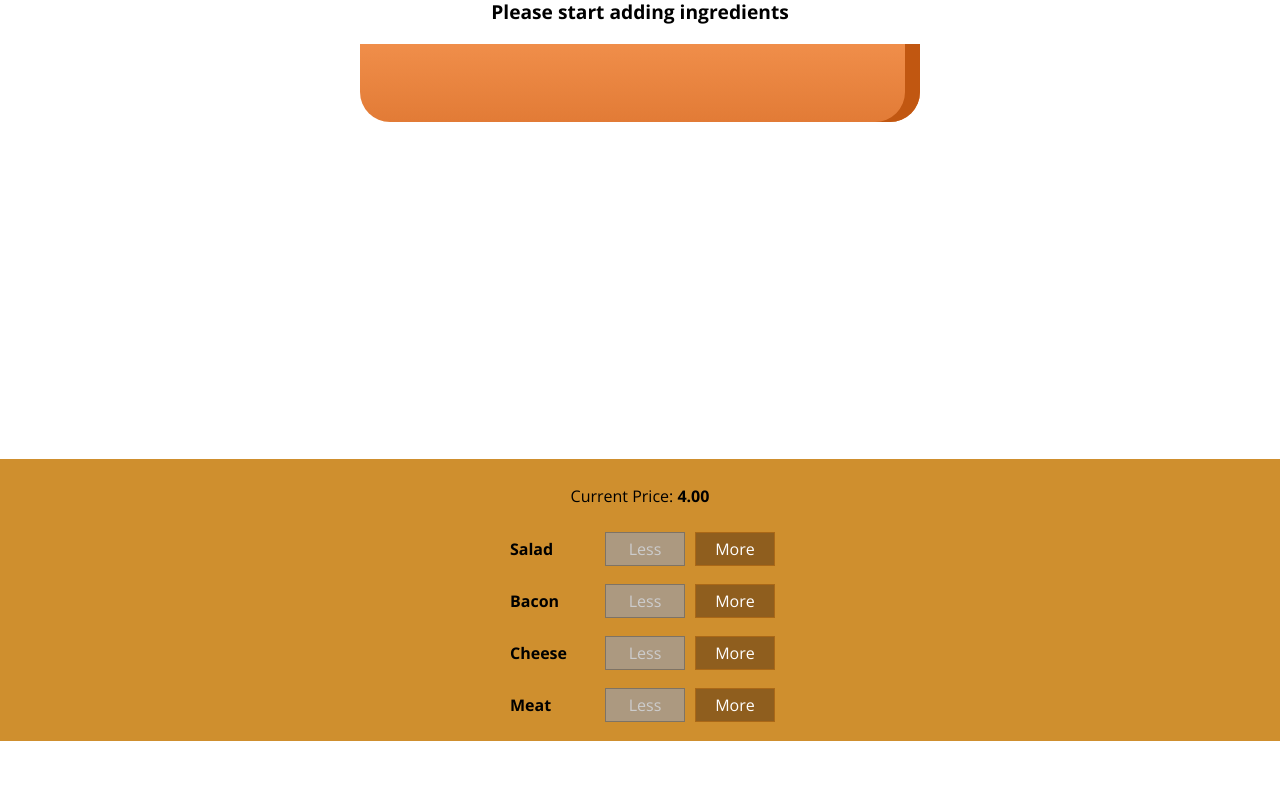
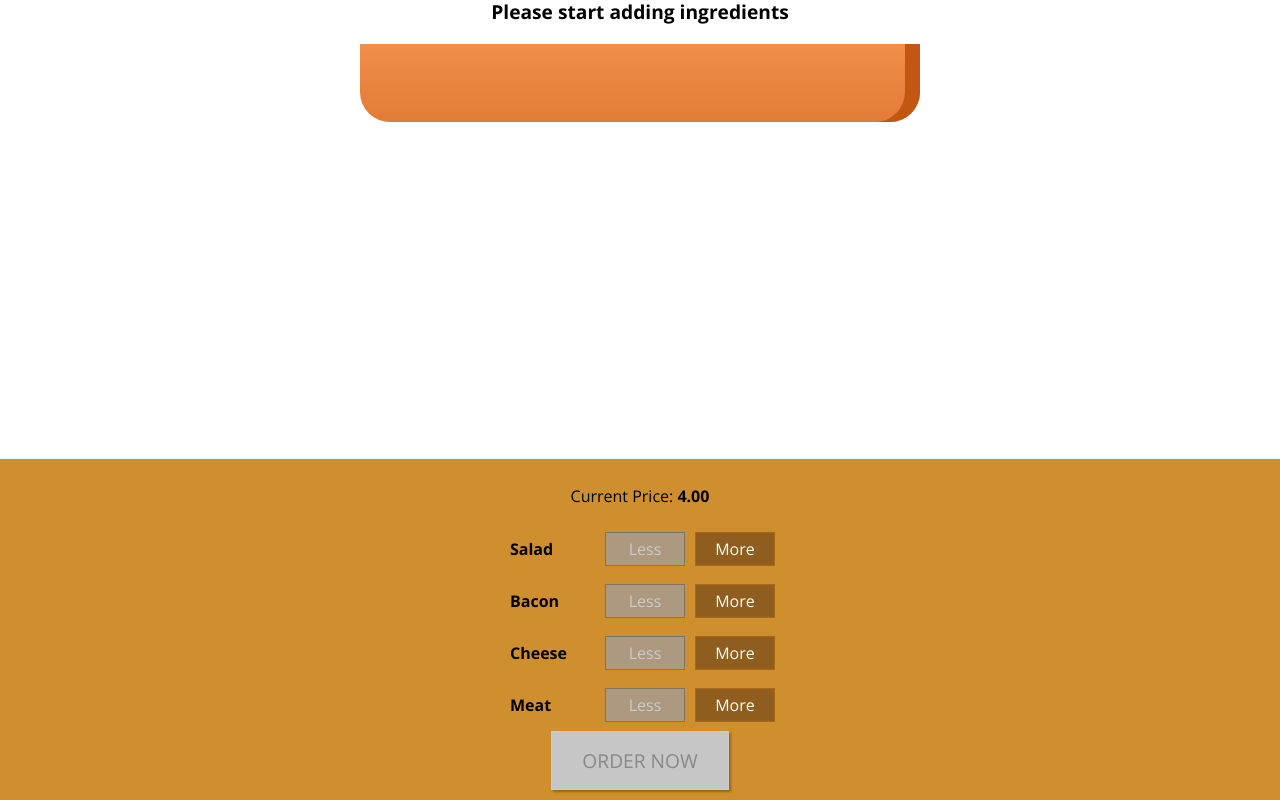
Before and after one commit to richardsaseun14/burger-builder-react, a React (Create React App) app: page / in a window 1280 px wide. Shown: the part 179-979 px from the top of the page. Before the commit the page ends 920 px from the top, so only its background shows below. Built offline with nearby package versions, Linux system fonts and the light colour scheme.

Commit message:
chore(order button): add order button

```diff
--- a/src/components/Burger/BuildControls/BuildControls.js
+++ b/src/components/Burger/BuildControls/BuildControls.js
@@ -23,6 +23,9 @@
           disabled={props.disabled[ctrl.type]}
         />
       ))}
+      <button className={classes.OrderButton} disabled={!props.purchaseable}>
+        ORDER NOW
+      </button>
     </div>
   );
 };
--- a/src/components/Burger/BuildControls/BuildControls.module.css
+++ b/src/components/Burger/BuildControls/BuildControls.module.css
@@ -8,3 +8,45 @@
   margin: auto;
   padding: 10px 0;
 }
+
+.OrderButton {
+  background-color: #dad735;
+  outline: none;
+  cursor: pointer;
+  border: 1px solid #966909;
+  color: #966909;
+  font-family: inherit;
+  font-size: 1.2em;
+  padding: 15px 30px;
+  box-shadow: 2px 2px 2px #966909;
+}
+
+.OrderButton:hover,
+.OrderButton:active {
+  background-color: #a0db41;
+  border: 1px solid #966909;
+  color: #966909;
+}
+
+.OrderButton:disabled {
+  background-color: #c7c6c6;
+  cursor: not-allowed;
+  border: 1px solid #ccc;
+  color: #888888;
+}
+
+.OrderButton:not(:disabled) {
+  animation: enable 0.3s linear;
+}
+
+@keyframes enable {
+  0% {
+    transform: scale(1);
+  }
+  60% {
+    transform: scale(1.1);
+  }
+  100% {
+    transform: scale(1);
+  }
+}
--- a/src/containers/BurgerBuilder/BurgerBuilder.js
+++ b/src/containers/BurgerBuilder/BurgerBuilder.js
@@ -14,7 +14,18 @@
   state = {
     ingredients: { salad: 0, bacon: 0, cheese: 0, meat: 0 },
     totalPrice: 4,
+    purchaseable: false,
   };
+
+  updatePurchaseState(ingredients) {
+    // const ingredients = { ...this.state.ingredients };
+    let sum = Object.values(ingredients);
+    sum = sum.reduce((sum, el) => {
+      return sum + el;
+    }, 0);
+    // console.log(sum);
+    this.setState({ purchaseable: sum > 0 });
+  }
 
   addIngredientHandler = (type) => {
     const updatedCount = this.state.ingredients[type] + 1;
@@ -22,6 +33,7 @@
     updatedIngredients[type] = updatedCount;
     const newPrice = this.state.totalPrice + INGREDIENT_PRICE[type];
     this.setState({ totalPrice: newPrice, ingredients: updatedIngredients });
+    this.updatePurchaseState(updatedIngredients);
   };
 
   removeIngredientHandler = (type) => {
@@ -33,6 +45,7 @@
     updatedIngredients[type] = updatedCount;
     const newPrice = this.state.totalPrice - INGREDIENT_PRICE[type];
     this.setState({ totalPrice: newPrice, ingredients: updatedIngredients });
+    this.updatePurchaseState(updatedIngredients);
   };
 
   render() {
@@ -51,6 +64,7 @@
           ingredientAdded={this.addIngredientHandler}
           disabled={disabledInfo}
           price={this.state.totalPrice}
+          purchaseable={this.state.purchaseable}
         />
       </Auxilliary>
     );
```
